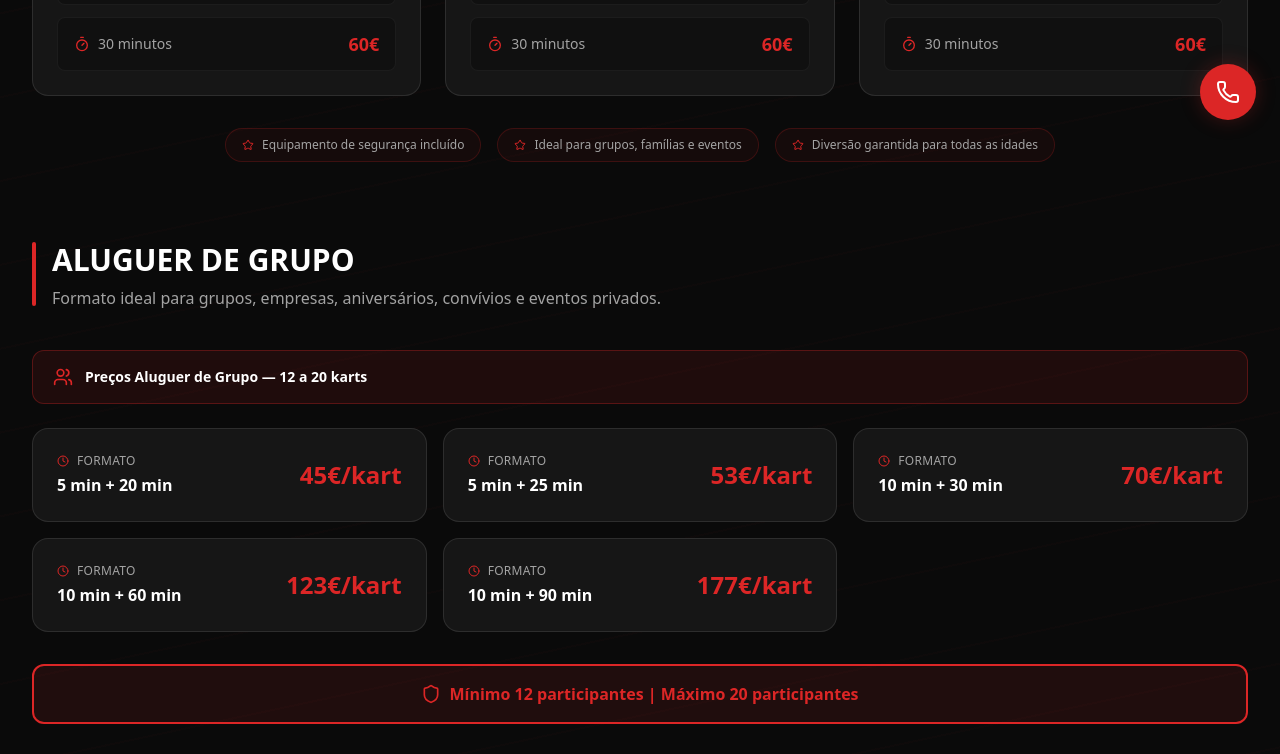
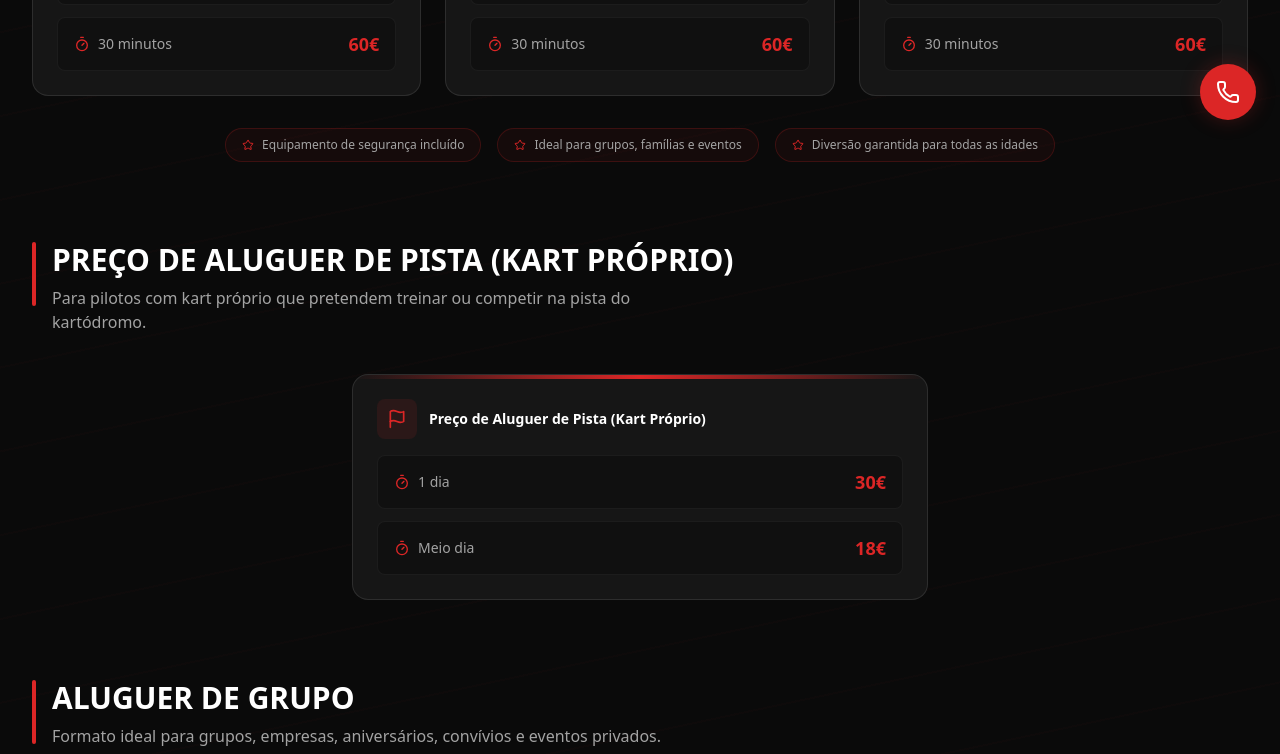
Before and after one commit to zesalgador/kartodromo-braga-, a Next.js app: page /precario in a window 1280 px wide. Shown: the part 656-1410 px from the top of the page. Built offline with nearby package versions, Linux system fonts and the light colour scheme.

Commit message:
Atualização do site

```diff
--- a/src/components/Pricing.tsx
+++ b/src/components/Pricing.tsx
@@ -11,6 +11,7 @@ import {
   UserPlus,
   Mail,
   Phone,
+  Flag,
 } from "lucide-react";
 import { Card } from "@/components/ui/SectionTitle";
 import { SectionTitle } from "@/components/ui/SectionTitle";
@@ -96,6 +97,48 @@ export function Pricing() {
           </div>
         </div>
 
+        <div className="mb-20">
+          <div className="mb-10 flex items-start gap-4">
+            <div className="hidden h-16 w-1 rounded-full bg-kib-red sm:block" />
+            <div>
+              <h3 className="text-2xl font-black uppercase text-white sm:text-3xl">
+                {t.pricing.ownKartTitle}
+              </h3>
+              <p className="mt-2 max-w-2xl text-kib-muted">
+                {t.pricing.ownKartSubtitle}
+              </p>
+            </div>
+          </div>
+
+          <Card className="relative mx-auto max-w-xl overflow-hidden">
+            <div className="absolute top-0 right-0 left-0 h-1 bg-gradient-to-r from-transparent via-kib-red to-transparent" />
+            <div className="mb-4 flex items-center gap-3">
+              <div className="flex h-10 w-10 items-center justify-center rounded-lg bg-kib-red/10">
+                <Flag className="h-5 w-5 text-kib-red" />
+              </div>
+              <h4 className="text-sm font-bold leading-tight text-white">
+                {t.pricing.ownKartTitle}
+              </h4>
+            </div>
+            <ul className="space-y-3">
+              {t.pricing.ownKartPrices.map((item) => (
+                <li
+                  key={item.duration}
+                  className="flex items-center justify-between rounded-lg border border-white/5 bg-kib-black/50 px-4 py-3"
+                >
+                  <span className="flex items-center gap-2 text-sm text-kib-muted">
+                    <Timer className="h-4 w-4 text-kib-red" />
+                    {item.duration}
+                  </span>
+                  <span className="text-lg font-black text-kib-red">
+                    {item.price}
+                  </span>
+                </li>
+              ))}
+            </ul>
+          </Card>
+        </div>
+
         <div>
           <div className="mb-10 flex items-start gap-4">
             <div className="hidden h-16 w-1 rounded-full bg-kib-red sm:block" />
--- a/src/i18n/translations/en.ts
+++ b/src/i18n/translations/en.ts
@@ -380,6 +380,13 @@ export const en: Translations = {
       "10 min + 60 min",
       "10 min + 90 min",
     ],
+    ownKartTitle: "Track Rental (Own Kart)",
+    ownKartSubtitle:
+      "For drivers with their own kart who want to train or compete on the kartódromo track.",
+    ownKartPrices: [
+      { duration: "1 day", price: "30€" },
+      { duration: "Half day", price: "18€" },
+    ],
   },
   security: {
     title: "Safety Rules",
--- a/src/i18n/translations/es.ts
+++ b/src/i18n/translations/es.ts
@@ -380,6 +380,13 @@ export const es: Translations = {
       "10 min + 60 min",
       "10 min + 90 min",
     ],
+    ownKartTitle: "Alquiler de Pista (Kart Propio)",
+    ownKartSubtitle:
+      "Para pilotos con kart propio que desean entrenar o competir en la pista del kartódromo.",
+    ownKartPrices: [
+      { duration: "1 día", price: "30€" },
+      { duration: "Medio día", price: "18€" },
+    ],
   },
   security: {
     title: "Reglas de Seguridad",
--- a/src/i18n/translations/fr.ts
+++ b/src/i18n/translations/fr.ts
@@ -380,6 +380,13 @@ export const fr: Translations = {
       "10 min + 60 min",
       "10 min + 90 min",
     ],
+    ownKartTitle: "Location de Piste (Kart Personnel)",
+    ownKartSubtitle:
+      "Pour les pilotes avec leur propre kart qui souhaitent s'entraîner ou concourir sur la piste du kartódromo.",
+    ownKartPrices: [
+      { duration: "1 jour", price: "30€" },
+      { duration: "Demi-journée", price: "18€" },
+    ],
   },
   security: {
     title: "Règles de Sécurité",
--- a/src/i18n/translations/pt.ts
+++ b/src/i18n/translations/pt.ts
@@ -380,6 +380,13 @@ export const pt: Translations = {
       "10 min + 60 min",
       "10 min + 90 min",
     ],
+    ownKartTitle: "Preço de Aluguer de Pista (Kart Próprio)",
+    ownKartSubtitle:
+      "Para pilotos com kart próprio que pretendem treinar ou competir na pista do kartódromo.",
+    ownKartPrices: [
+      { duration: "1 dia", price: "30€" },
+      { duration: "Meio dia", price: "18€" },
+    ],
   },
   security: {
     title: "Regras de Segurança",
--- a/src/i18n/types.ts
+++ b/src/i18n/types.ts
@@ -180,6 +180,9 @@ export interface Translations {
     };
     notes: string[];
     groupFormats: string[];
+    ownKartTitle: string;
+    ownKartSubtitle: string;
+    ownKartPrices: { duration: string; price: string }[];
   };
   security: {
     title: string;
```
